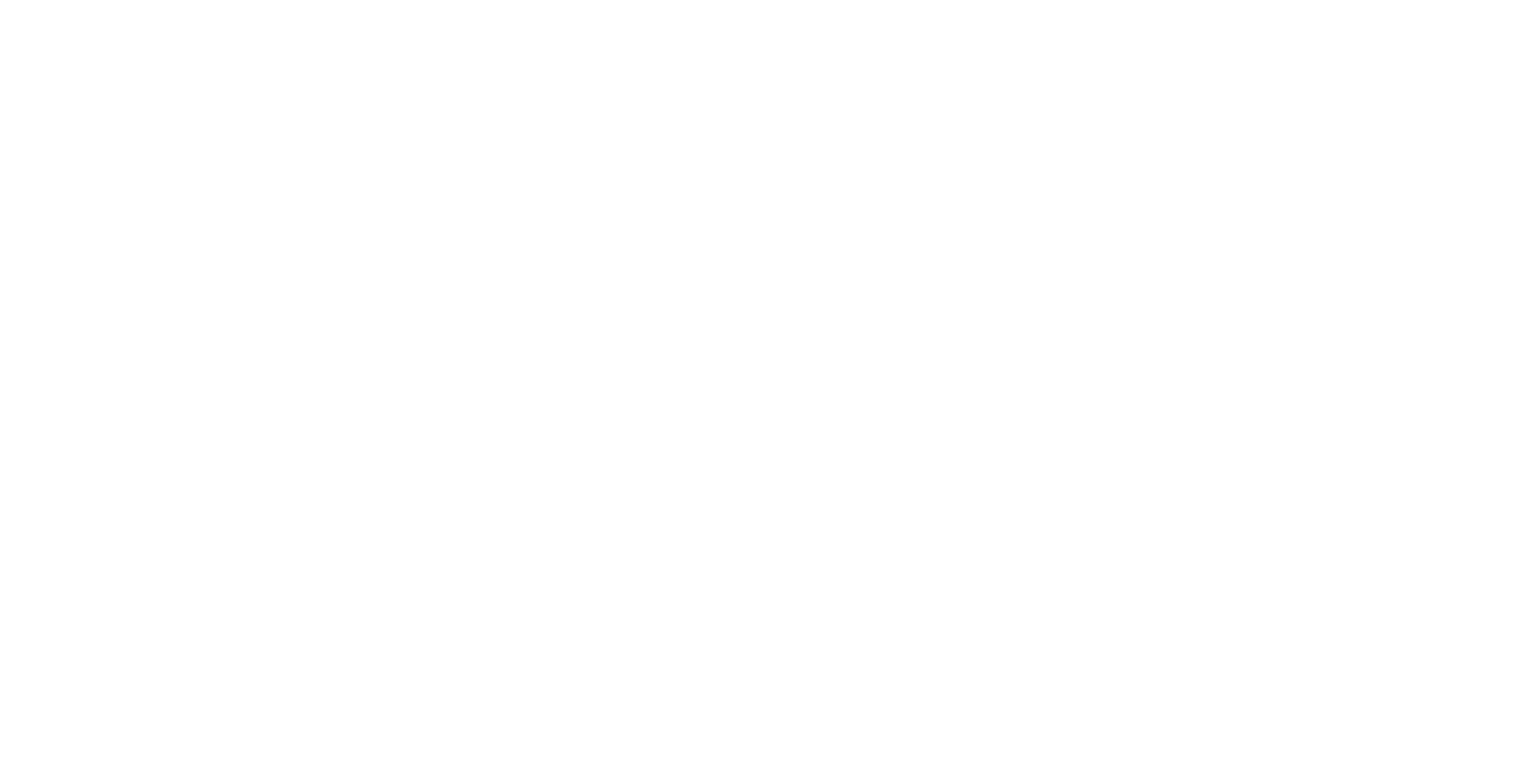
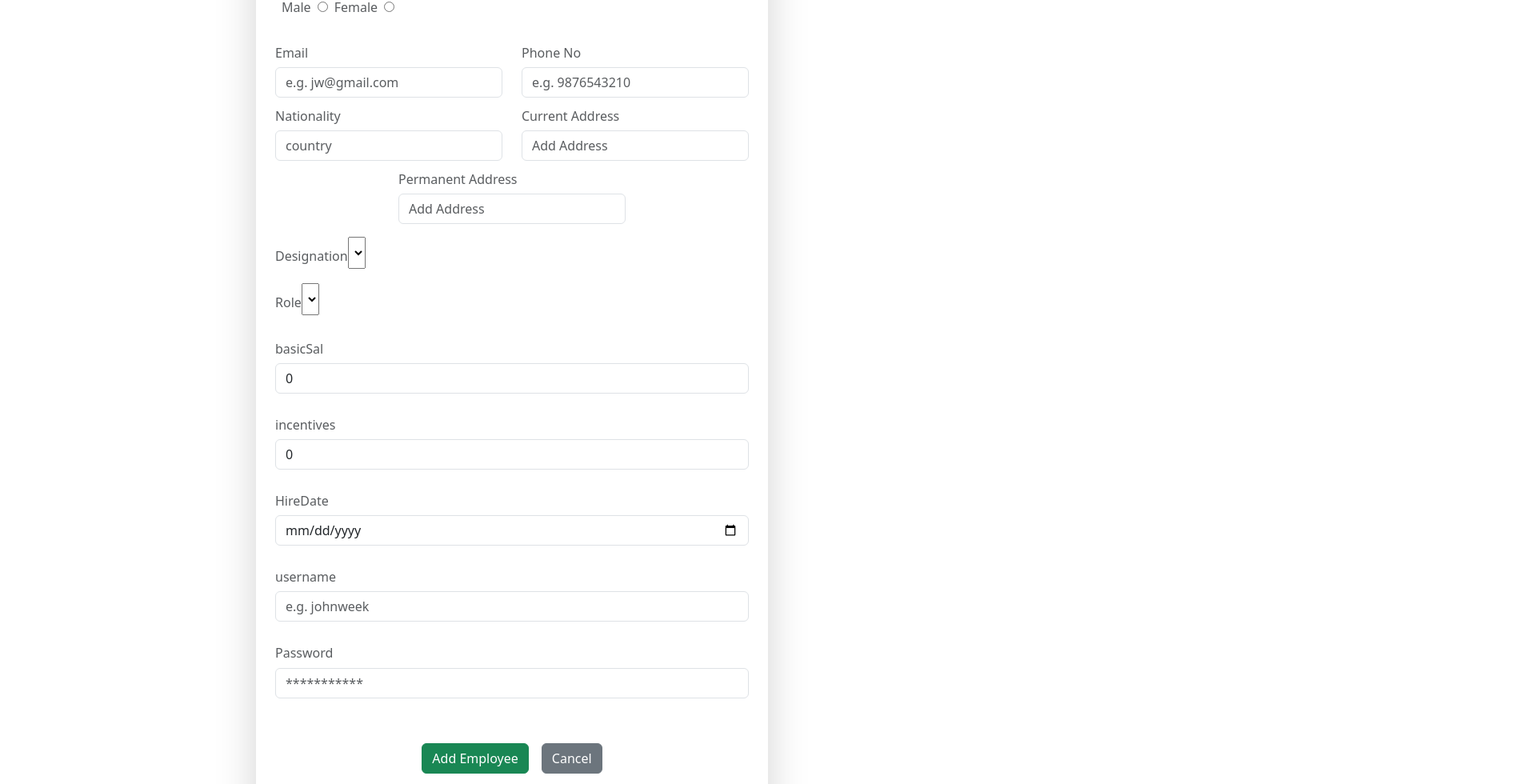
Before and after one commit to RushabhDabre/CDAC-FINAL-Project, a React (Create React App) app in the folder trackflow/: page / in a window 1280 px wide. Shown: the part 859-1839 px from the top of the page at 80% size, 1920 px wide, since content can reach past the window. Before the commit the page ends 800 px from the top, so only its background shows below. Built offline with nearby package versions, Linux system fonts and the light colour scheme.

Commit message:
Fetch Employee Data from Add Employee REst APi

```diff
--- a/trackflow/src/App.js
+++ b/trackflow/src/App.js
@@ -20,6 +20,7 @@
         <Route path="/pm_dashboard" element={<PmDashboard/>}/>
         <Route path="/emp_dashboard" element={<EmpDashboard/>}/>
       </Routes>
+      <AddEmployee/>
     </div>
   );
 }
--- a/trackflow/src/Components/Admin/AddEmployee.js
+++ b/trackflow/src/Components/Admin/AddEmployee.js
@@ -1,10 +1,59 @@
-import React, { useRef } from 'react';
+import React, { useEffect, useRef , useReducer} from 'react';
 import {  useNavigate } from "react-router-dom";
 import LoadingBar from 'react-top-loading-bar';
+// import { useState } from 'react';
+
+
 
 export default function AddEmployee() {
-    const ref = useRef(null) //used for Loading Bar
+    const ref = useRef(null)
     let navigate = useNavigate();
+    // const [msg , setmsg] = useState("");
+
+    const init ={
+        fullname: "",
+        dob: "",
+        gender: "",
+        nationality: "",
+        email: "",
+        phNo: "",
+        currentAddress:"",
+        permanentAddress:"",
+        basicSal:0,
+        incentives:0,
+        hireDate:"",
+        did:0,
+        username:"",
+        password:"",
+        roleid:0
+       }
+
+       const reducer = (state,action) => {
+        switch(action.type){
+            case 'update':
+                return {...state,[action.fld]:action.val}
+            case 'reset':
+                return init;
+            }
+        }
+
+        const [user ,dispatch] =useReducer(reducer,init);
+
+    const sendData = (e) => {
+        e.preventDefault();
+        const reqOptions = {
+            method: 'POST',
+            headers: {'content-type':'application/json'},
+            body: JSON.stringify(user)
+        }
+        fetch("http://localhost:8080/regEmployee",reqOptions)
+        .then(res=>res.json())
+        .then(obj=>{
+            console.log(JSON.stringify(obj));
+        })
+        // .catch((error)=>{alert("server error. Try Again!")});
+    }
+
     return (
     <div className="container d-flex justify-content-center">
             <LoadingBar color="#f11946" ref={ref} shadow={true} />
@@ -14,15 +63,33 @@
                     <form >
                         <div className="mb-3">
                             <label className='text-muted'><h6>Name</h6></label>
-                            <input  type="text" placeholder="e.g. John Week" className="form-control" />
+                            <input  type="text" placeholder="e.g. John Week" className="form-control" name='fullname'
+                            value={user.fullname} onChange={(e)=>{dispatch({type:'update',fld:'fullname', val: e.target.value})}} />
                         </div>
+                        <div className="mb-3">
+                            <label className='text-muted'><h6>DOB</h6></label>
+                            <input  type="date" placeholder="" className="form-control" name='dob'
+                            value={user.dob} onChange={(e)=>{dispatch({type:'update',fld:'dob', val: e.target.value})}} />
+
+                        </div>
+                        <div className="mb-3">
+                            <label className='text-muted'><h6>Gender</h6></label><br/>
+                            <label className='text-muted px-2'><h6>Male</h6></label>
+                            <input type="radio" name="gender"
+                            value="M" onChange={(e)=>{dispatch({type:'update',fld:'gender', val: e.target.value})}} />
+                            <label className='text-muted px-2'><h6>Female</h6></label>
+                            <input type="radio" name="gender"
+                            value="F" onChange={(e)=>{dispatch({type:'update',fld:'gender', val: e.target.value})}} />
+                        </div>
+
                         <div className="row align-items-center d-flex justify-content-center mb-3">
                             <div className='col-6'>
                                 <div className="col-auto ">
                                     <label className='text-muted'><h6>Email</h6></label>
                                 </div>
                                 <div className="col-auto ">
-                                    <input  type="email" placeholder="e.g. jw@gmail.com" className="form-control" />
+                                    <input  type="email" placeholder="e.g. jw@gmail.com" className="form-control"
+                                    value={user.email} onChange={(e)=>{dispatch({type:'update',fld:'email', val: e.target.value})}} />
                                 </div>
                             </div>
                             <div className='col-6'>
@@ -30,32 +97,105 @@
                                     <label className='text-muted'><h6>Phone No</h6></label>
                                 </div>
                                 <div className="col-auto ">
-                                    <input  type="number" placeholder="e.g. 9876543210" className="form-control" />
+                                    <input  type="number" placeholder="e.g. 9876543210" className="form-control"
+                                    value={user.phNo} onChange={(e)=>{dispatch({type:'update',fld:'phNo', val: e.target.value})}} />
+                                </div>
+                            </div>
+                            <div className='col-6'>
+                                <div className="col-auto ">
+                                    <label className='text-muted'><h6>Nationality</h6></label>
+                                </div>
+                                <div className="col-auto ">
+                                    <input  type="text" placeholder="country" className="form-control"
+                                    value={user.nationality} onChange={(e)=>{dispatch({type:'update',fld:'nationality', val: e.target.value})}} />
+                                </div>
+                            </div>
+                            <div className='col-6'>
+                                <div className="col-auto ">
+                                    <label className='text-muted'><h6>Current Address</h6></label>
+                                </div>
+                                <div className="col-auto ">
+                                    <input  type="textbox" placeholder="Add Address" className="form-control"
+                                    value={user.currentAddress} onChange={(e)=>{dispatch({type:'update',fld:'currentAddress', val: e.target.value})}} />
+                                </div>
+                            </div>
+                            <div className='col-6'>
+                                <div>
+                                    <label className='text-muted'><h6>Permanent Address</h6></label>
+                                </div>
+                                <div className="col-auto ">
+                                    <input  type="textbox" placeholder="Add Address" className="form-control"
+                                    value={user.permanentAddress} onChange={(e)=>{dispatch({type:'update',fld:'permanentAddress', val: e.target.value})}} />
                                 </div>
                             </div>
                         </div>
+                        <div className="row align-items-center d-flex justify-content-center mb-3">
+                        <div className="mb-3">
+                            <label className='text-muted'><h6>Designation</h6></label>
+                            <select name="designation"
+                            value={user.did} onChange={(e)=>{dispatch({type:'update',fld:'did', val: e.target.value})}}>
+
+
+
+                            </select>
+                        </div>
+                        <div className="mb-3">
+                            <label className='text-muted'><h6>Role</h6></label>
+                            <select name="role"
+                            value={user.roleid} onChange={(e)=>{dispatch({type:'update',fld:'roleid', val: e.target.value})}} >
+
+
+
+                            </select>
+                        </div>
+
+                        <div className="mb-3">
+                            <label className='text-muted'><h6>basicSal</h6></label>
+                            <input  type="number" placeholder="e.g. johnweek" className="form-control" name= 'basicSal'
+                             value={user.basicSal} onChange={(e)=>{dispatch({type:'update',fld:'basicSal', val: e.target.value})}} />
+                        </div>
+
+
+                        <div className="mb-3">
+                            <label className='text-muted'><h6>incentives</h6></label>
+                            <input  type="number" placeholder="e.g. johnweek" className="form-control"  name='incentives'
+                             value={user.incentives} onChange={(e)=>{dispatch({type:'update',fld:'incentives', val: e.target.value})}} />
+                        </div>
+
+                        <div className="mb-3">
+                            <label className='text-muted'><h6>HireDate</h6></label>
+                            <input  type="date" placeholder="" className="form-control" name='hireDate'
+                            value={user.hireDate} onChange={(e)=>{dispatch({type:'update',fld:'hireDate', val: e.target.value})}} />
+
+                        </div>
+
                         <div className="mb-3">
                             <label className='text-muted'><h6>username</h6></label>
-                            <input  type="text" placeholder="e.g. johnweek" className="form-control" />
+                            <input  type="text" placeholder="e.g. johnweek" className="form-control"
+                             value={user.username} onChange={(e)=>{dispatch({type:'update',fld:'username', val: e.target.value})}} />
                         </div>
                         <div className="mb-3">
                             <label className='text-muted'><h6>Password</h6></label>
-                            <input  type="text" placeholder="***********" className="form-control" />
+                            <input  type="text" placeholder="***********" className="form-control"
+                            value={user.password} onChange={(e)=>{dispatch({type:'update',fld:'password', val: e.target.value})}} />
                         </div>
-                        <div className="mb-3">
+                        {/* <div className="mb-3">
                             <label className='text-muted'><h6>Confirm Password</h6></label>
                             <input  type="text" placeholder="***********" className="form-control" />
-                        </div>
+                             value={user.password} onChange={(e)=>{dispatch({type:'update',fld:'password', val: e.target.value})}}
+                        </div> */}
 
                         <div className="row g-3 align-items-center d-flex justify-content-center mb-3">
                             <div className="col-auto ">
-                                <button type="submit" className="btn btn-success w-100 font-weight-bold mt-2" >Create Project</button>
+                                <button type="submit" className="btn btn-success w-100 font-weight-bold mt-2" onClick={(e)=>{sendData(e)}} >Add Employee</button>
                             </div>
                             <div className="col-auto">
                                 <button type="button" className="btn btn-secondary w-100 font-weight-bold mt-2" onClick={()=>{ref.current.complete(); setTimeout(() => navigate("/"), 500);}}>Cancel</button>
                             </div>
                         </div>
+                        </div>
                     </form>
+                    <div className='text-dark'>{JSON.stringify(user)}</div>
                 </div>
             </div>
         </div>
--- a/trackflow/src/Components/Login.js
+++ b/trackflow/src/Components/Login.js
@@ -1,4 +1,4 @@
-import React, { useState, useReducer, useRef, useEffect } from 'react';
+import React, { useState, useReducer, useRef } from 'react';
 import {  useNavigate } from "react-router-dom";
 import LoadingBar from 'react-top-loading-bar';
 
@@ -12,10 +12,6 @@
         username:"",
         password:""
     }
-
-    useEffect(()=>{
-        localStorage.setItem("accessToken",msg);
-    });
 
     const reducer = (state,action) => {
         switch(action.type){
@@ -35,7 +31,7 @@
             headers: {'content-type':'application/json'},
             body: JSON.stringify(info)
         }
-        fetch("http://localhost:8080/login",reqOptions)
+        fetch("http://localhost:8080/chkLogin",reqOptions)
         // .then(resp => resp.text())
         .then(resp => {
             if(resp.ok){
@@ -46,37 +42,24 @@
         })
         .then(text => text.length ? JSON.parse(text) : {})
         .then(obj => {
-            setMsg(obj.accessToken);
-            console.log(msg);
             if(Object.keys(obj).length === 0){
-                alert("Wrong usrname/password");
+                setMsg("Wrong usrname/password");
             }else{
-                const role_id = obj.roles[0]; // Assuming roles is an array
-                if(role_id === "admin"){
+                if(obj.status === false){
+                    alert("Request has not been approved");
+                    navigate('/');
+                }else{
+                    if(obj.role_id.role_id === 1){
                         ref.current.complete();
                         setTimeout(() => navigate("/admin_dashboard"), 500);
-                } else if(role_id === "pm"){
+                    }else if(obj.role_id.role_id === 2){
                         ref.current.complete();
                         setTimeout(() => navigate("/pm_dashboard"), 500);
-                } else if(role_id === "employee"){
+                    }else if(obj.role_id.role_id === 3){
                         ref.current.complete();
                         setTimeout(() => navigate("/emp_dashboard"), 500);
                     }
-                // if(obj.status === false){
-                //     alert("Request has not been approved");
-                //     navigate('/');
-                // }else{
-                //     if(obj.role_id.role_id === 1){
-                //         ref.current.complete();
-                //         setTimeout(() => navigate("/admin_dashboard"), 500);
-                //     }else if(obj.role_id.role_id === 2){
-                //         ref.current.complete();
-                //         setTimeout(() => navigate("/pm_dashboard"), 500);
-                //     }else if(obj.role_id.role_id === 3){
-                //         ref.current.complete();
-                //         setTimeout(() => navigate("/emp_dashboard"), 500);
-                //     }
-                // }
+                }
             }
         })
         .catch((error)=>{alert("server error. Try Again!")});
```
Lines whose indentation alone changed are shown as unchanged.
